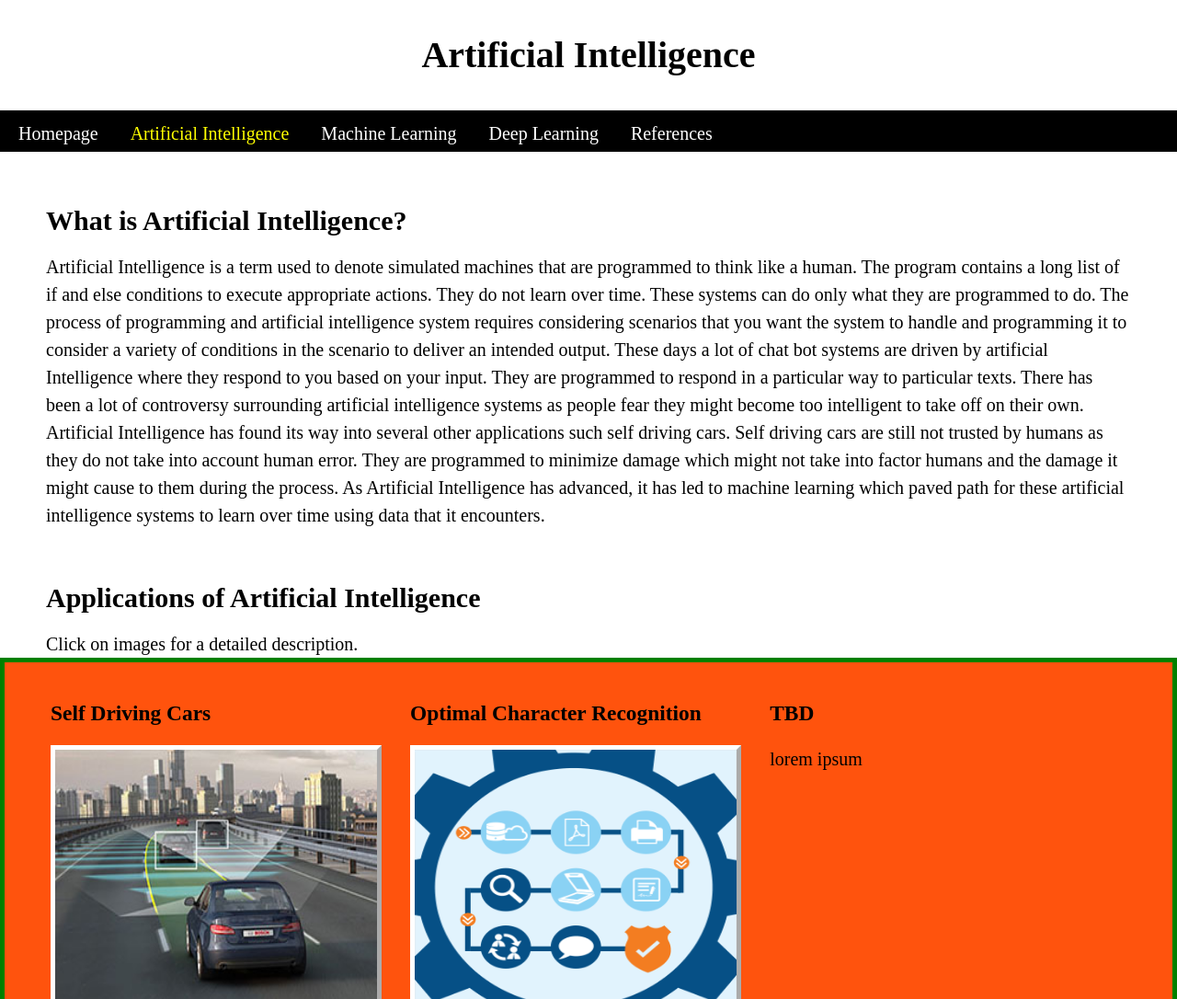
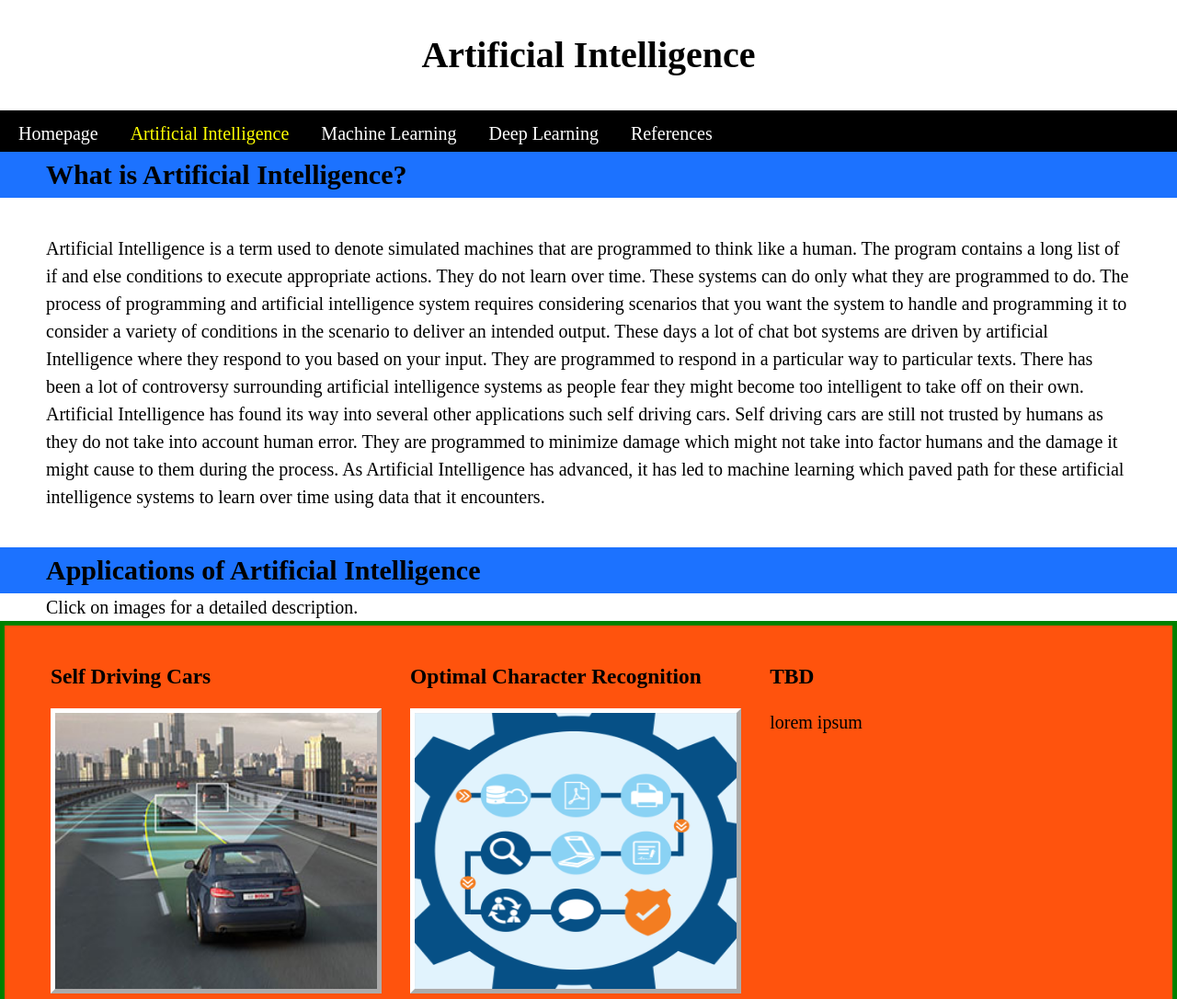
Before and after one commit to command7/ml_research, a plain HTML site: page ai.html in a window 1280 px wide. Shown: the top 1086 px of the page at 92% size. Drawn offline with Linux system fonts and the light colour scheme.

Commit message:
ai h2 color

```diff
--- a/ai.html
+++ b/ai.html
@@ -17,12 +17,12 @@
       <a href="references.html">References</a>
     </nav>
     <main>
+      <h2>What is Artificial Intelligence?</h2>
       <div id="aiGeneral">
-        <h2>What is Artificial Intelligence?</h2>
         Artificial Intelligence is a term used to denote simulated machines that are programmed to think like a human. The program contains a long list of if and else conditions to execute appropriate actions. They do not learn over time. These systems can do only what they are programmed to do. The process of programming and artificial intelligence system requires considering scenarios that you want the system to handle and programming it to consider a variety of conditions in the scenario to deliver an intended output. These days a lot of chat bot systems are driven by artificial Intelligence where they respond to you based on your input. They are programmed to respond in a particular way to particular texts. There has been a lot of controversy surrounding artificial intelligence systems as people fear they might become too intelligent to take off on their own. Artificial Intelligence has found its way into several other applications such self driving cars. Self driving cars are still not trusted by humans as they do not take into account human error. They are programmed to minimize damage which might not take into factor humans and the damage it might cause to them during the process. As Artificial Intelligence has advanced, it has led to machine learning which paved path for these artificial intelligence systems to learn over time using data that it encounters.
       </div>
+      <h2>Applications of Artificial Intelligence</h2>
       <div id="apps">
-        <h2>Applications of Artificial Intelligence</h2>
         Click on images for a detailed description.
       </div>
       <div id="ImageGrid">
--- a/assets/css/ai.css
+++ b/assets/css/ai.css
@@ -15,8 +15,11 @@ h1 {
   text-align: center;
 }
 h2  {
-  padding-top: 20px;
-  padding-bottom: 20px;
+  padding-top: 10px;
+  padding-bottom: 10px;
+  padding-right: 10px;
+  padding-left: 50px;
+  background-color: #1C72FF;
 }
 
 h3  {
@@ -53,15 +56,22 @@ figure {
   width: 350px;
   height: 300px;
   /* position: absoluter; */
-
 }
 
 #ocI {
     border: 5px outset white;
 }
 
+#ocI:hover {
+  border: 5px solid black;
+}
+
 #scI {
     border: 5px outset white;
+}
+
+#scI:hover {
+  border: 5px solid black;
 }
 
 figure img {
```
